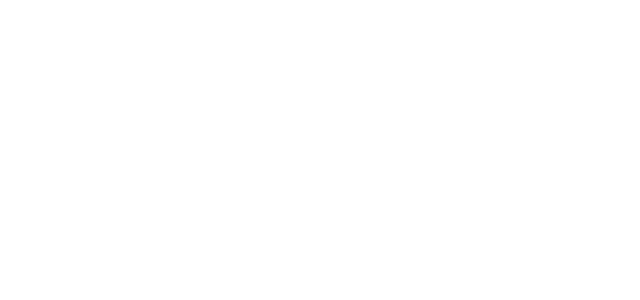
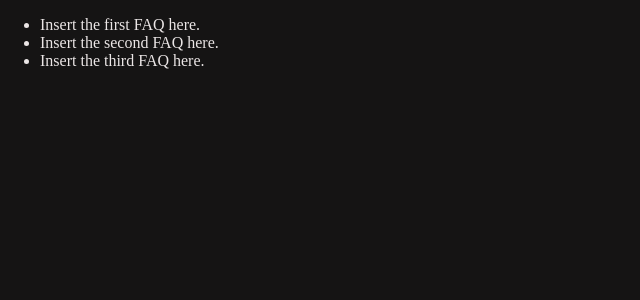
Before and after one commit to sreeyu/accordion, a React (Create React App) app: page / in a window 1280 px wide. Shown: the top 300 px of the page, without its empty margins (0-640 px from the left). Built offline with nearby package versions, Linux system fonts and the light colour scheme.

Commit message:
Add basic structure of the project

```diff
--- a/src/App.js
+++ /dev/null
@@ -1,11 +0,0 @@
-import React from "react";
-
-function App() {
-  return (
-    <div className="App">
-
-    </div>
-  );
-}
-
-export default App;
--- /dev/null
+++ b/src/App.jsx
@@ -0,0 +1,30 @@
+import React from "react";
+import Questions from "./components/Questions";
+
+const questions = [
+  {
+    id: 'q1',
+    title: "Insert the first FAQ here.",
+    info: "Insert the answer to the first FAQ here."
+  },
+  {
+    id: 'q2',
+    title: "Insert the second FAQ here.",
+    info: "Insert the answer to the second FAQ here"
+  },
+  {
+    id: 'q3',
+    title: "Insert the third FAQ here.",
+    info: "Insert the answer to the third FAQ here."
+  }
+];
+
+function App() {
+  return (
+    <div className="App">
+      <Questions questions={questions} />
+    </div>
+  );
+}
+
+export default App;
--- /dev/null
+++ b/src/components/Questions.jsx
@@ -0,0 +1,15 @@
+import React from "react";
+import styles from './Questions.module.css';
+
+function Questions(props){
+
+    return(
+        <ul>
+            {props.questions.map((question) =>
+            <li key={question.id} >{question.title}</li>
+            )}
+        </ul>
+    );
+};
+
+export default Questions;
--- a/src/index.css
+++ b/src/index.css
@@ -0,0 +1,9 @@
+*{
+    box-sizing: border-box;
+}
+
+body{
+    margin: 0;
+    background-color: rgb(21, 20, 20);
+    color: rgb(235, 230, 230);
+}
```
Also changed, not shown: src/components/Card.jsx (added), src/components/Card.module.css (added), src/components/Questions.module.css (added).
